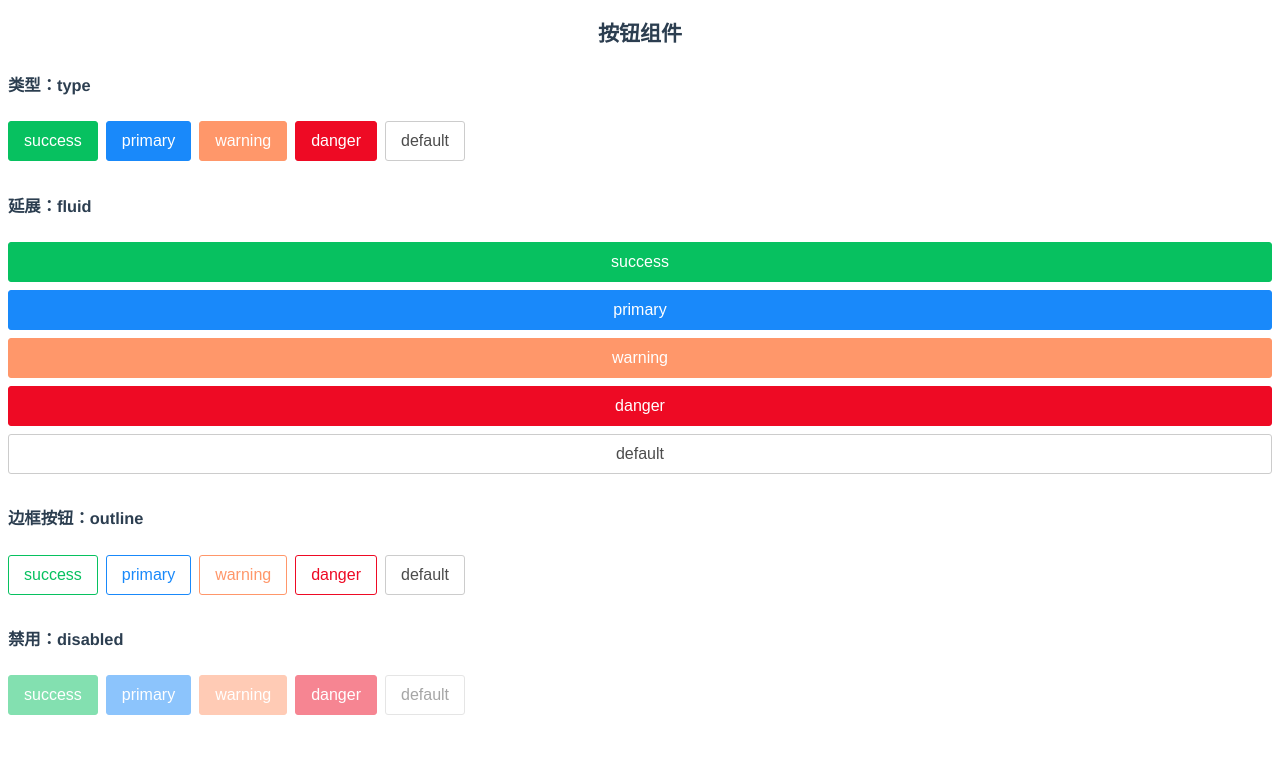
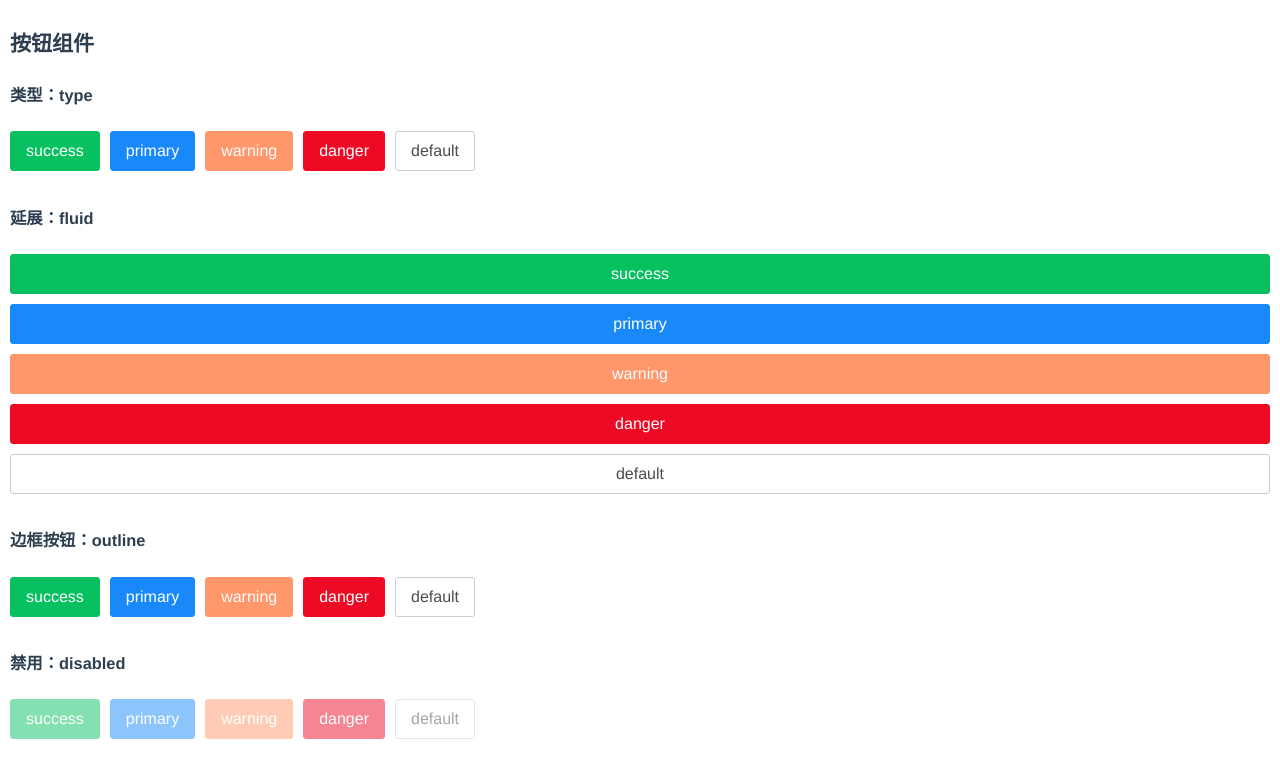
Before and after one commit to Sunxinqiang/kingui, a Vue app in the folder packages/kingui/: page / in a window 1280 px wide. Shown: the top 778 px of the page. Built offline with nearby package versions, Linux system fonts and the light colour scheme.

Commit message:
🌱 新增: 样式重置

```diff
--- a/packages/kingui/src/App.vue
+++ b/packages/kingui/src/App.vue
@@ -1,6 +1,21 @@
-<script setup>
-const types = ['success', 'primary', 'warning', 'danger', 'default']
-</script>
+<style>
+#app {
+  font-family: Avenir, Helvetica, Arial, sans-serif;
+  -webkit-font-smoothing: antialiased;
+  -moz-osx-font-smoothing: grayscale;
+  color: #2c3e50;
+  font-size: 0.28rem;
+  padding: 0.2rem;
+}
+</style>
+<style lang="less" scoped>
+.mg-bottom-8 {
+  margin-bottom: 0.2rem;
+}
+.mg-right-8 {
+  margin-right: 0.2rem;
+}
+</style>
 
 <template>
   <h2 class="text-center">按钮组件</h2>
@@ -33,12 +48,6 @@ const types = ['success', 'primary', 'warning', 'danger', 'default']
   </SectionWrap>
 </template>
 
-<style>
-#app {
-  font-family: Avenir, Helvetica, Arial, sans-serif;
-  -webkit-font-smoothing: antialiased;
-  -moz-osx-font-smoothing: grayscale;
-  color: #2c3e50;
-  font-size: 0.28rem;
-}
-</style>
+<script setup>
+const types = ['success', 'primary', 'warning', 'danger', 'default']
+</script>
--- a/packages/kingui/src/components/button/index.vue
+++ b/packages/kingui/src/components/button/index.vue
@@ -16,12 +16,12 @@ const props = defineProps({
 <template>
   <button
     class="k-btn"
-    :disabled="disabled"
+    :disabled="disabled?'disabled':false"
     :class="{
-      [`k-${type}`]: true,
-      fluid,
-      outline,
-      disabled,
+      [`k-btn--${type}`]: true,
+      'k-btn--fluid': fluid,
+      'k-btn--outline': outline,
+      'k-btn--disabled': disabled,
     }">
     <slot></slot>
   </button>
@@ -38,24 +38,26 @@ const props = defineProps({
   color: @color-default;
   border: @border-width solid @color-default;
   cursor: pointer;
+  -webkit-appearance: none;
+  outline: none;
   each(@type-list, .(@type){
-    &.k-@{type} {
+    &--@{type} {
       @color-key: ~'color-@{type}';
       color: #fff;
       border-color: @@color-key;
       background-color:  @@color-key;
-      &.outline {
+      &--outline {
         color: @@color-key;
         background-color: #fff;
       }
     }
   })
-  &.k-default {
+  &--default {
     color: @color-default;
     border-color: lighten(@color-default, 50%);
     background-color: #fff;
   }
-  &.fluid {
+  &--fluid {
     width: 100%;
   }
   &::before {
@@ -69,7 +71,7 @@ const props = defineProps({
   &:active::before {
     opacity: 0.1;
   }
-  &.disabled::before {
+  &--disabled::before {
     opacity: 0.5;
     top: -@border-width; right: -@border-width; bottom: -@border-width; left: -@border-width;
     background: #fff;
--- /dev/null
+++ b/packages/kingui/src/css/reset.less
@@ -0,0 +1,23 @@
+html {
+    -webkit-tap-highlight-color: transparent
+}
+
+body {
+    margin: 0;
+    font-family: -apple-system,BlinkMacSystemFont,Helvetica Neue,Helvetica,Segoe UI,Arial,Roboto,PingFang SC,miui,Hiragino Sans GB,Microsoft Yahei,sans-serif
+}
+
+input,button,textarea {
+    color: inherit;
+    font: inherit
+}
+
+a:focus,input:focus,button:focus,textarea:focus {
+    outline: none
+}
+
+ol,ul {
+    margin: 0;
+    padding: 0;
+    list-style: none
+}
--- a/packages/kingui/src/css/style.less
+++ /dev/null
@@ -1,12 +0,0 @@
-@mg-list: 4, 8, 12, 16, 20, 24, 28, 32;
-@mg-direction: top right bottom left;
-each(@mg-list, .(@val){
-    each(@mg-direction, {
-        .mg-@{value}-@{val} {
-            margin-@{value}: ~'@{val}px'
-        }
-    })
-})
-.text-center {
-    text-align: center;
-}
--- a/packages/kingui/src/export.js
+++ b/packages/kingui/src/export.js
@@ -1,3 +1,4 @@
+import '@/css/reset.less'
 import KButton from './components/button/index.vue'
 
 export default {
--- a/packages/kingui/src/main.js
+++ b/packages/kingui/src/main.js
@@ -1,5 +1,5 @@
 import { createApp, defineAsyncComponent } from 'vue'
-import './css/style.less'
+import '@/css/reset.less'
 import App from './App.vue'
 
 const app = createApp(App)
```
